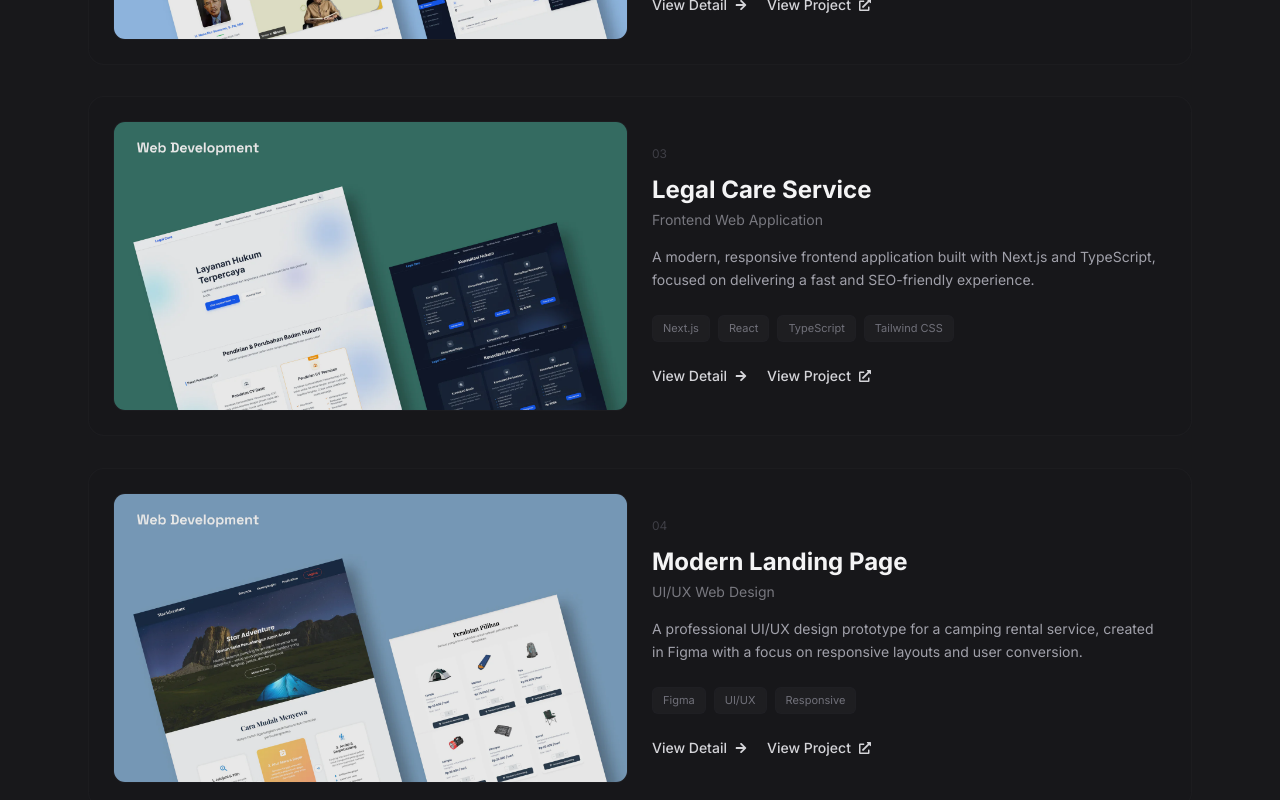
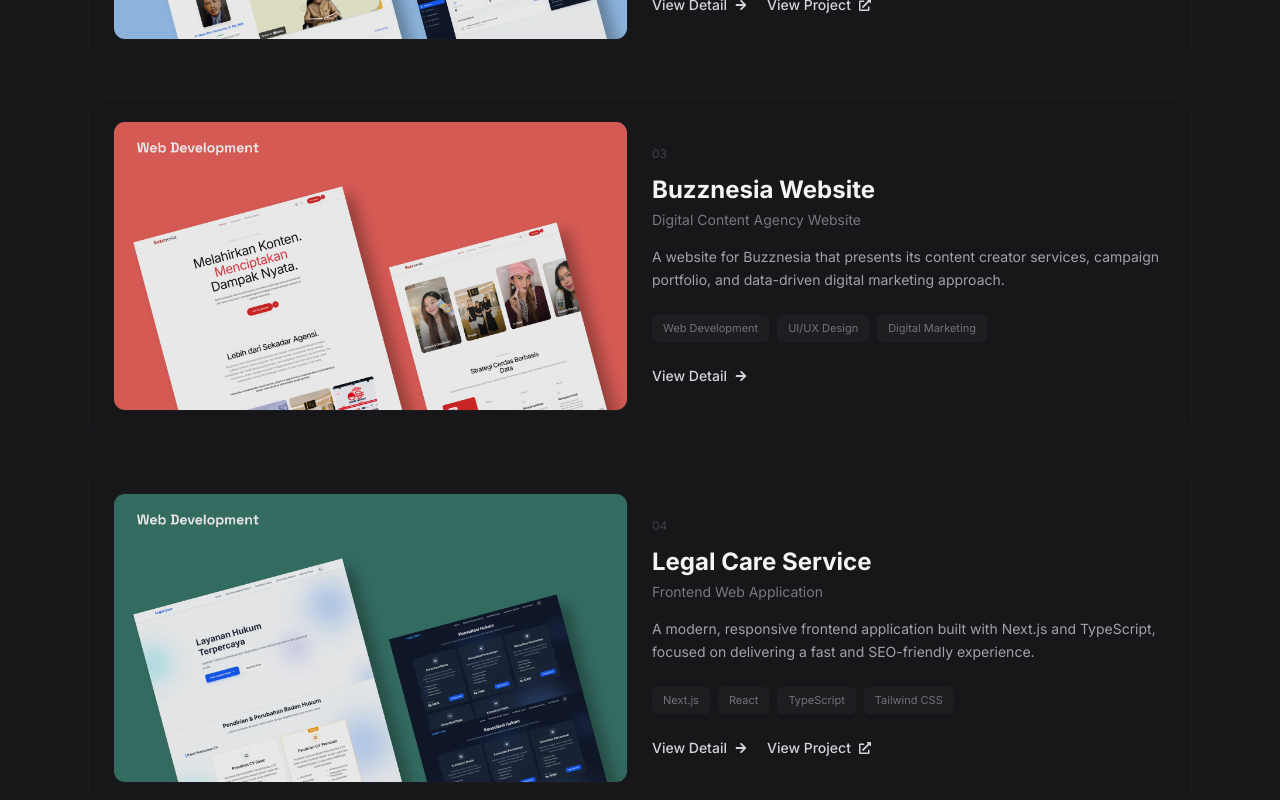
Before and after one commit to ArvinSSatria/arvinsultansatria, a React (Vite) app: page /projects in a window 1280 px wide. Shown: the part 1120-1920 px from the top of the page. Built offline with nearby package versions, Linux system fonts and the light colour scheme.

Commit message:
feat: add Buzznesia website project

```diff
--- a/src/components/Projects.jsx
+++ b/src/components/Projects.jsx
@@ -124,6 +124,7 @@ const Projects = () => {
                         <FaArrowRight className="w-3 h-3 group-hover/link:translate-x-1 transition-transform" />
                       </button>
 
+                      {project.link && project.link !== '#' && (
                         <a
                           href={project.link}
                           target="_blank"
@@ -133,6 +134,7 @@ const Projects = () => {
                           View Project
                           <FaExternalLinkAlt className="w-3 h-3 group-hover/link:-translate-y-0.5 group-hover/link:translate-x-0.5 transition-transform" />
                         </a>
+                      )}
                     </div>
                   </div>
                 </motion.div>
--- a/src/data/portfolioData.js
+++ b/src/data/portfolioData.js
@@ -141,6 +141,15 @@ export const portfolioData = {
       link: "https://github.com/ArvinSSatria/gemura-website",
       preview: "#",
       tags: ["React", "JavaScript", "PHP", "Laravel", "Tailwind CSS", "Vite"],
+    },
+    {
+      id: 7,
+      title: "Buzznesia Website",
+      subtitle: "Digital Content Agency Website",
+      description: "A website for Buzznesia that presents its content creator services, campaign portfolio, and data-driven digital marketing approach.",
+      image: "/buzznesia-website.png",
+      fullScreenshot: "/screenshots/buzznesia.png",
+      tags: ["Web Development", "UI/UX Design", "Digital Marketing"],
     },
     {
       id: 1,
```
Also changed, not shown: public/buzznesia-website.png (added), 1 other file (tests, documents, lock files or other folders). Lines whose indentation alone changed are shown as unchanged.
